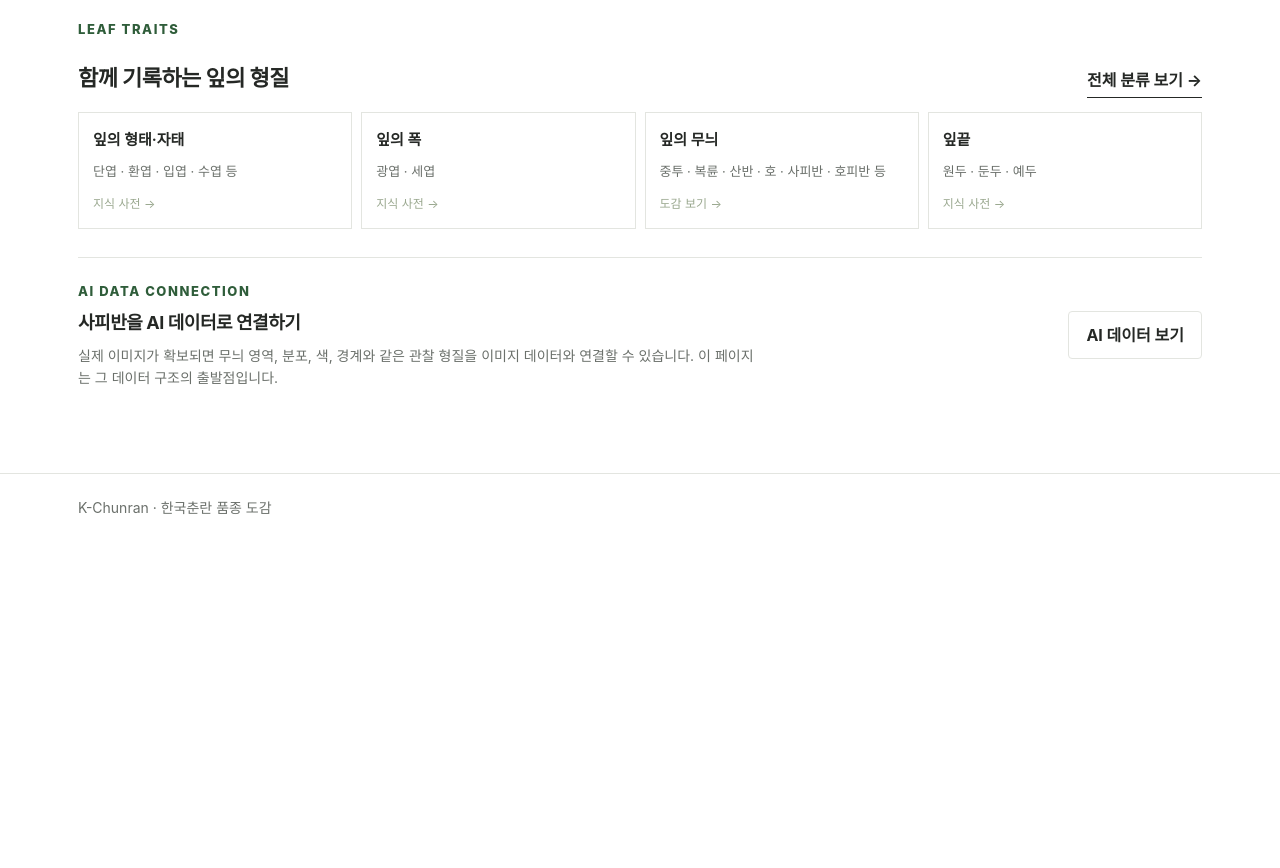
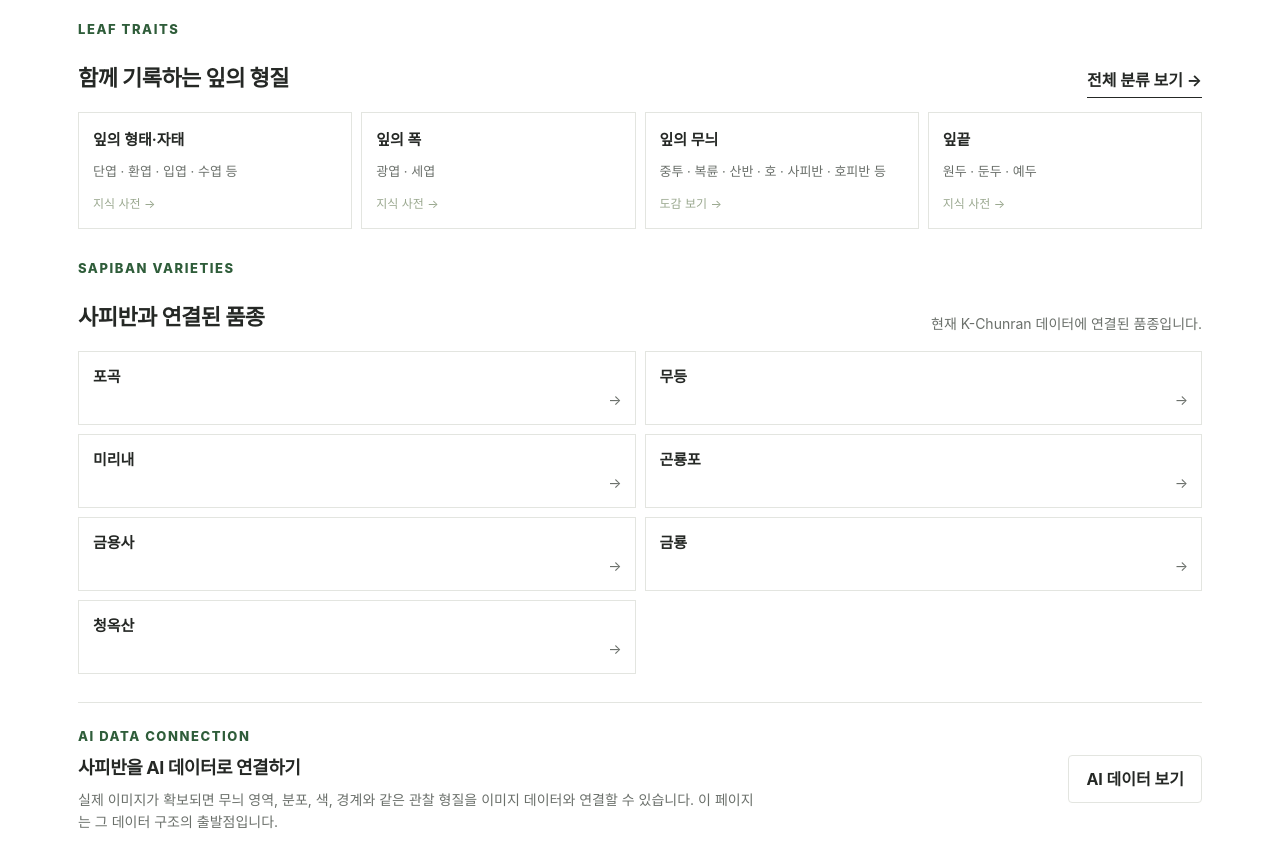
Before and after one commit to parasolra5-pixel/K-chunran, a Jekyll site: the page built from varieties/leaf/sapiban.md, in a window 1280 px wide and 900 px high, scrolled down 689 px. Shown: the top 868 px of the window. Built offline with Jekyll 4.4.1, drawn with Linux system fonts in a browser that asks for light colours; before the commit the page ends 1240 px from its top, so only the background shows below that.

Commit message:
feat: connect sapiban varieties to catalog

```diff
--- a/varieties/leaf/sapiban.md
+++ b/varieties/leaf/sapiban.md
@@ -78,6 +78,35 @@ permalink: /varieties/leaf/sapiban/
   </div>
 </section>
 
+<section class="kc-leaf-section">
+  <div class="kc-section-heading">
+    <div>
+      <p class="kc-section-kicker">SAPIBAN VARIETIES</p>
+      <h2>사피반과 연결된 품종</h2>
+    </div>
+    <p class="kc-section-note">현재 K-Chunran 데이터에 연결된 품종입니다.</p>
+  </div>
+
+  <div class="kc-jungtu-variety-list">
+    {% for post in site.posts %}
+      {% assign d = site.data.varieties[post.variety_id] %}
+      {% if d %}
+        {% assign patterns = d.classification.pattern %}
+        {% if patterns contains "sapiban" %}
+          {% assign class_label = site.data.categories.cultivar_class[d.cultivar_class] %}
+          <a class="kc-jungtu-variety" href="{{ post.url | relative_url }}">
+            <strong>{{ d.name }}</strong>
+            {% if d.hanja %}<span>{{ d.hanja }}</span>{% endif %}
+            {% if class_label %}<em>{{ class_label }}</em>{% endif %}
+            {% if d.traits.leaf.form %}<small>{{ d.traits.leaf.form }}</small>{% endif %}
+            <i>→</i>
+          </a>
+        {% endif %}
+      {% endif %}
+    {% endfor %}
+  </div>
+</section>
+
 <section class="kc-leaf-section kc-jungtu-data">
   <div>
     <p class="kc-section-kicker">AI DATA CONNECTION</p>
```
